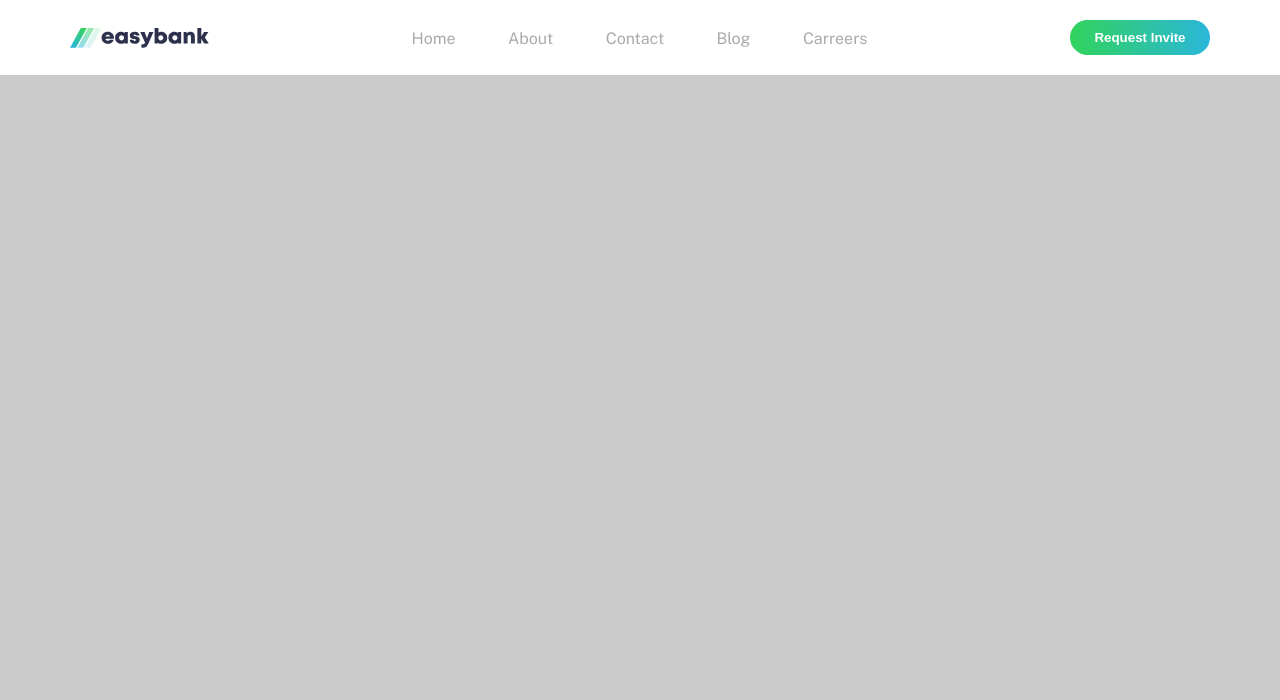
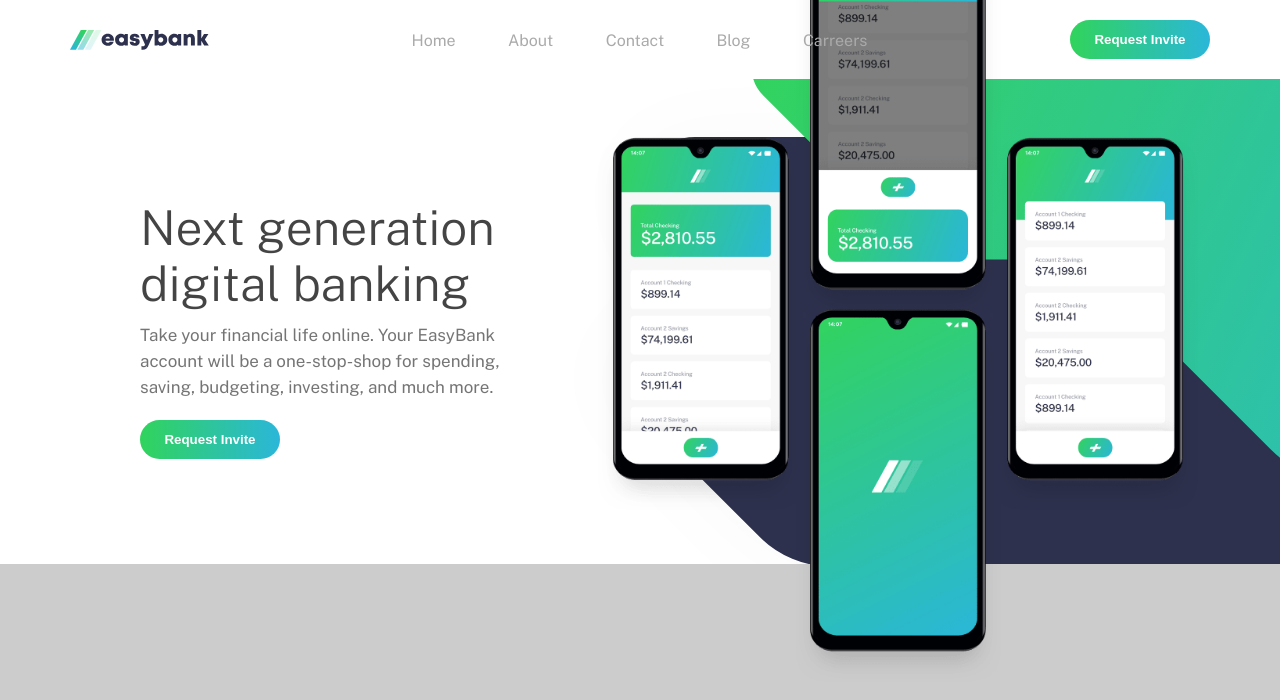
Before and after one commit to profdangarcia/front-challenge-02, a React (Create React App) app: page / in a window 1280 px wide. Shown: the top 700 px of the page. Built offline with nearby package versions, Linux system fonts and the light colour scheme.

Commit message:
starting intro section

```diff
--- a/src/components/Header/MobileNavigation/styles.js
+++ b/src/components/Header/MobileNavigation/styles.js
@@ -9,6 +9,7 @@
   width: 300px;
   padding: 20px 0 35px;
   border-radius: 4px;
+  z-index: 20;
 
   opacity: ${props => props.show ? 1: 0};
   top: ${props => props.show ? '85px': '-400px'};
--- a/src/components/Header/styles.js
+++ b/src/components/Header/styles.js
@@ -19,14 +19,12 @@
   .bars-icon {
     opacity: ${props => props.show ? 0: 1};
     position: ${props => props.show ? 'absolute': 'relative'};
-    top: -400;
     transition: opacity 0.5s ease-in-out;
   }
 
   .close-icon {
     opacity: ${props => props.show ? 1: 0 };
     position: ${props => props.show ? 'relative': 'absolute'};
-    top: -400;
     transition: opacity 0.5s ease-in-out;
     transition: position 0.5s ease-in-out;
   }
@@ -45,7 +43,6 @@
   }
 
   @media screen and (min-width: 1024px){
-    /* justify-content: flex-start; */
 
     .request-button-box {
       display: block;
--- /dev/null
+++ b/src/components/IntroSection/index.js
@@ -0,0 +1,34 @@
+import React from 'react';
+
+import { Container, Content, ImageBox, InfoBox} from './styles';
+import imageMockups from '../../assets/image-mockups.png';
+import Wrapper from '../shared/Wrapper';
+import RequestButton from '../shared/RequestButton';
+
+function IntroSection() {
+  return (
+    <Container>
+      <Content>
+        <ImageBox>
+          <center>
+          <img
+            className="mockup-image"
+            src={imageMockups}
+            alt="App Preview" />
+          </center>
+        </ImageBox>
+        <InfoBox>
+          <h1>Next generation digital banking</h1>
+          <h2>
+            Take your financial life online. Your EasyBank account
+            {` `}will be a one-stop-shop for spending, saving, budgeting,
+            {` `}investing, and much more.
+          </h2>
+          <RequestButton />
+        </InfoBox>
+      </Content>
+    </Container>
+  );
+}
+
+export default IntroSection;
--- /dev/null
+++ b/src/components/IntroSection/styles.js
@@ -0,0 +1,96 @@
+import styled from 'styled-components';
+import mobileBg from '../../assets/bg-intro-mobile.svg';
+import desktopBg from '../../assets/bg-intro-desktop.svg';
+
+export const Container = styled.div`
+  background: #fff;
+  width: 100%;
+`;
+
+export const Content = styled.div`
+  width:100%;
+  display: flex;
+  flex-direction: column;
+
+  @media screen and (min-width: 1024px){
+    flex-direction: row;
+    height: 485px;
+  }
+`;
+
+export const ImageBox = styled.div`
+  width: 100%;
+  background-color: #fff;
+  background: url(${mobileBg}) no-repeat;
+  background-size: cover;
+  background-position: 0 -6vh;
+  overflow: hidden;
+
+  .mockup-image{
+    width: 100%;
+    margin-top: -132px;
+    max-width: 500px;
+  }
+
+  @media screen and (min-width: 1024px){
+    order: 2;
+    height: 100%;
+    background: url(${desktopBg}) no-repeat;
+    background-position: 26px -249px;
+    overflow: visible;
+    .mockup-image{
+      width: 100%;
+      height: auto;
+      max-width: 600px;
+    }
+  }
+`;
+
+export const InfoBox = styled.div`
+
+  display: flex;
+  flex-direction: column;
+  align-items: center;
+  width: 90%;
+  margin: 0 auto;
+  text-align: center;
+  padding-bottom: 50px;
+
+  h1 {
+    font-size: 32px;
+    line-height: 36px;
+    font-weight: 300;
+    margin-top: 15px;
+    color: #444;
+  }
+
+  h2 {
+    color: #666;
+    opacity: 0.9;
+    font-size: 14px;
+    line-height: 23px;
+    font-weight: 400;
+    margin-top: 10px;
+    margin-bottom: 20px;
+  }
+
+  @media screen and (min-width: 1024px){
+    height: 100%;
+    width: 60%;
+    padding: 0 0 0 140px;
+    justify-content: center;
+    align-items: flex-start;
+    text-align: left;
+    overflow: visible;
+
+    h1 {
+      font-size: 48px;
+      line-height: 56px;
+    }
+
+    h2 {
+      font-size: 17px;
+      line-height: 26px;
+    }
+  }
+`;
--- a/src/components/shared/RequestButton/styles.js
+++ b/src/components/shared/RequestButton/styles.js
@@ -6,7 +6,7 @@
   font-weight: bold;
   text-align: center;
   border-radius: 500px;
-  padding: 10px 0;
+  padding: 12px 0;
   border: none;
   background: linear-gradient(to right, hsl(136, 65%, 51%) , hsl(192, 70%, 51%));
 
--- a/src/pages/Home/index.js
+++ b/src/pages/Home/index.js
@@ -1,9 +1,15 @@
 import React from 'react';
 
 import Header from '../../components/Header';
+import IntroSection from '../../components/IntroSection';
 
 function Home() {
-  return <Header />;
+  return (
+    <>
+      <Header />
+      <IntroSection />
+    </>
+  );
 }
 
 export default Home;
```
